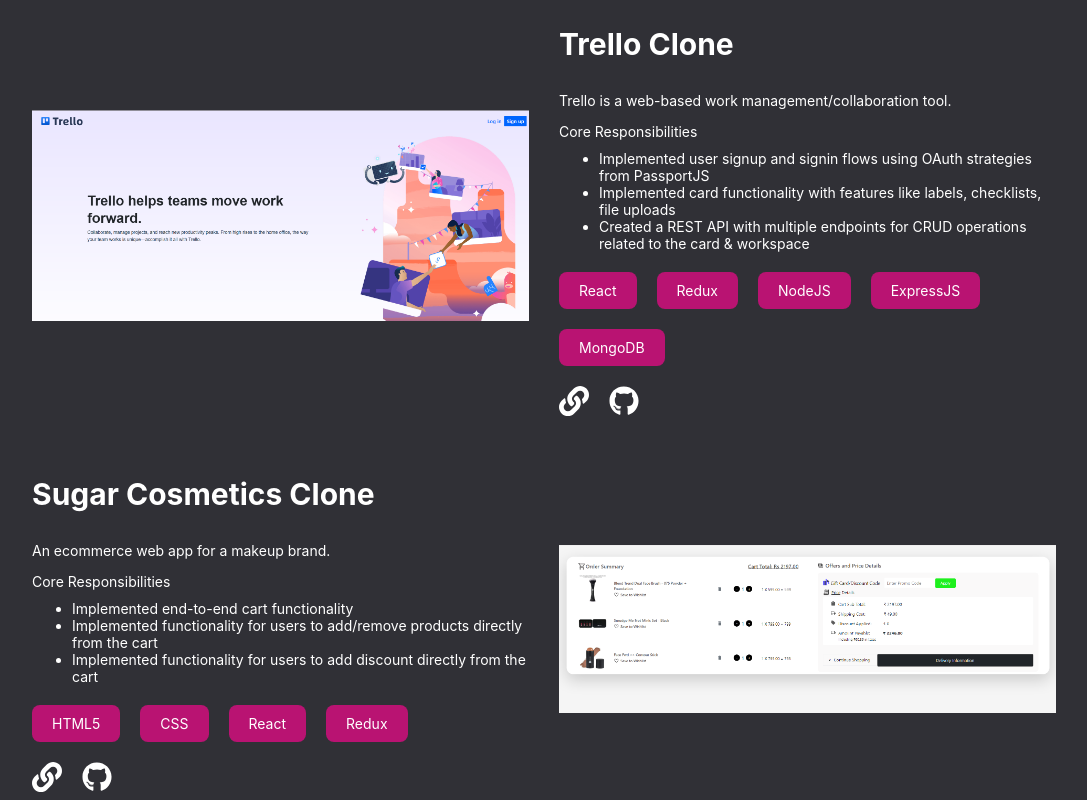
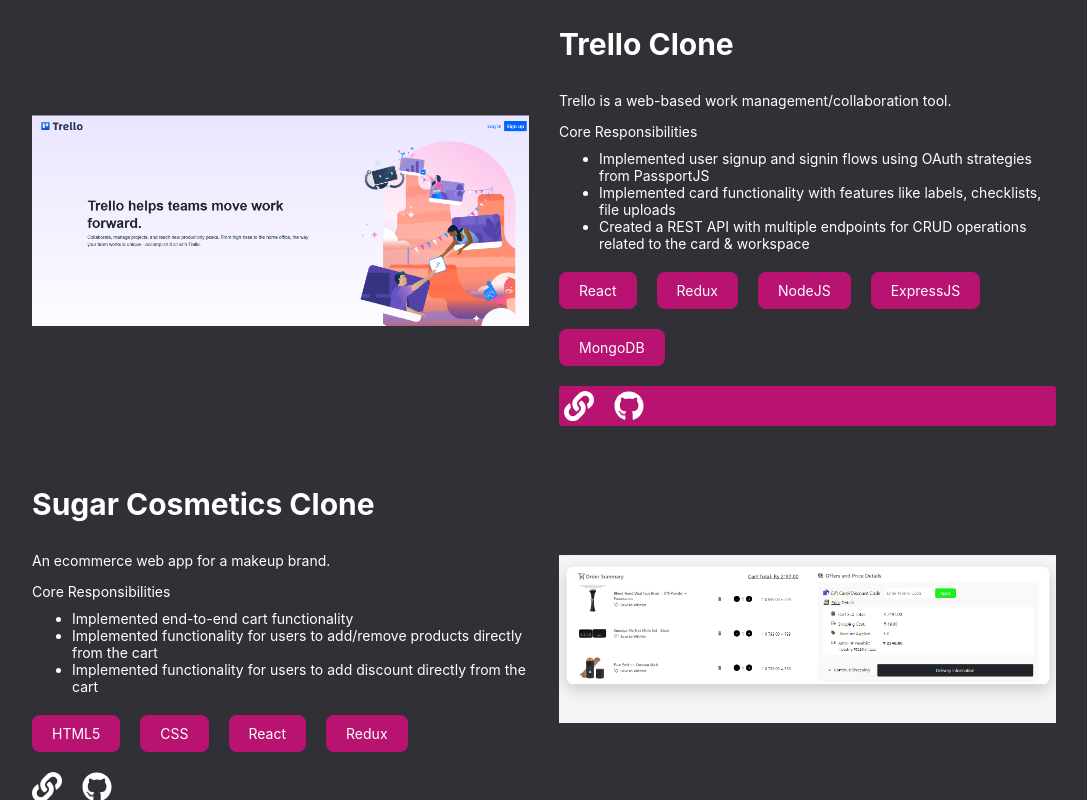
Before and after one commit to devgurbir/portfolio, a Next.js app: page / in a window 1280 px wide. In both pictures the pointer is over the element 903 px from the left and 1698 px from the top of the page. Shown: the part 1298-2098 px from the top of the page, without its empty margins (96-1183 px from the left). Built offline with nearby package versions, Linux system fonts and the light colour scheme.

Commit message:
added links

```diff
--- a/styles/Projects.module.css
+++ b/styles/Projects.module.css
@@ -86,6 +86,14 @@
   gap: 2rem;
 }
 
+.linkIcons:hover {
+  /* color: #b91372; */
+  background-color: #b91372;
+  color: #fff;
+  padding: 0.5rem;
+  border-radius: 3px;
+}
+
 @media only screen and (max-width: 768px) {
   .projectSingle {
     flex-direction: column-reverse;
```
